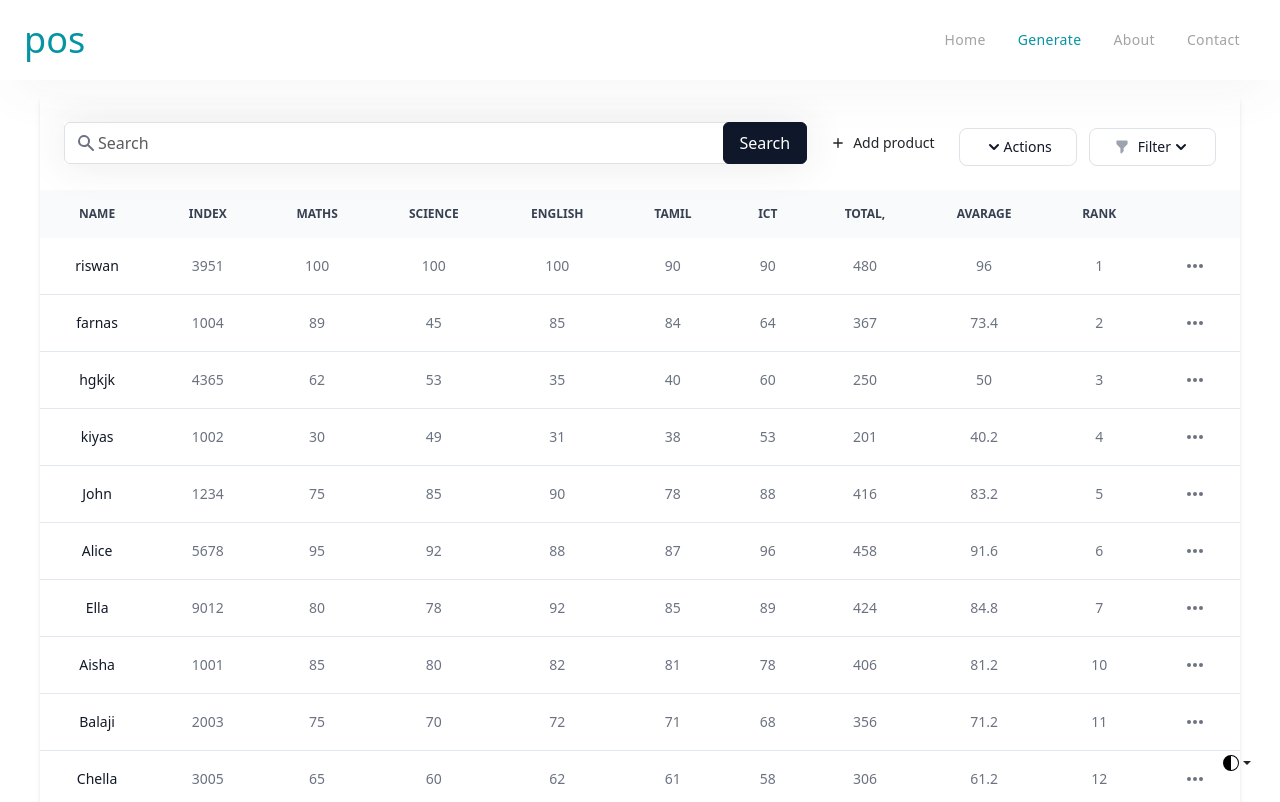
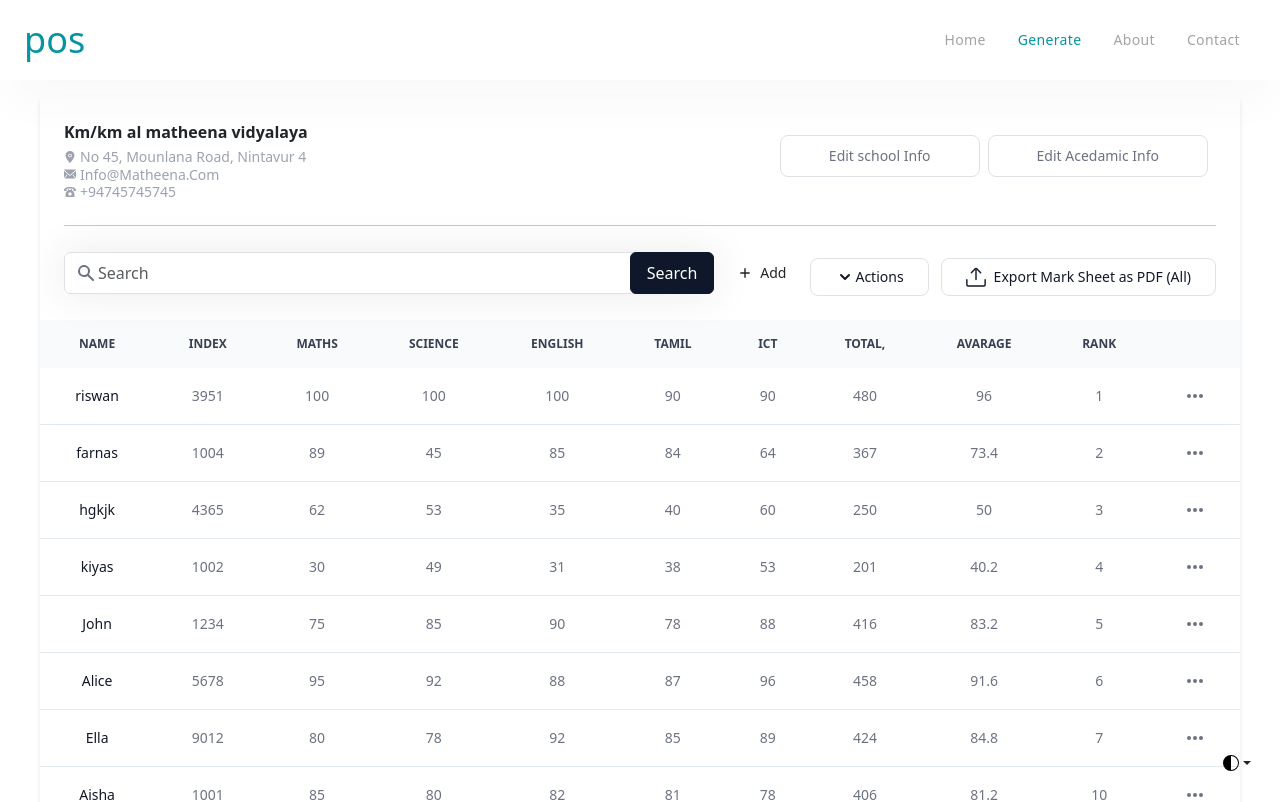
Before and after one commit to ARMkiyas/Progress-of-Student-App, a React (Vite) app: page /generate in a window 1280 px wide. Shown: the top 802 px of the page. Built offline with nearby package versions, Linux system fonts and the light colour scheme; what @react-pdf/renderer would draw is missing.

Commit message:
added info header to report table

```diff
--- a/src/pages/generate/ReportPage.tsx
+++ b/src/pages/generate/ReportPage.tsx
@@ -29,6 +29,156 @@ export default function ReportPage() {
         <div className="max-w-screen-xl px-4 mx-auto lg:px-12">
           <div className="relative overflow-hidden shadow-md dark:bg-gray-800 sm:rounded-lg">
             {/* top header */}
+            <div className="flex flex-col items-center justify-between p-4 space-y-3 md:flex-row md:space-y-0 md:space-x-4">
+              <div className="inline-flex flex-col items-start justify-start gap-1">
+                <div className="dark:text-white text-base font-semibold font-['Inter'] leading-normal">
+                  {schoolDetails.schoolname.trim()}
+                </div>
+                <div className="inline-flex items-center self-stretch justify-start">
+                  <div className="inline-flex flex-col items-start justify-start">
+                    <div className="text-gray-400 text-sm font-normal font-['Inter'] leading-tight flex items-center space-x-1">
+                      <div>
+                        <svg
+                          className="text-gray-400 w-3 h-3 font-normal font-['Inter'] leading-tight"
+                          viewBox="-4 0 32 32"
+                          version="1.1"
+                          xmlns="http://www.w3.org/2000/svg"
+                          xmlnsXlink="http://www.w3.org/1999/xlink"
+                          fill="currentColor"
+                        >
+                          <g id="SVGRepo_bgCarrier" stroke-width="0"></g>
+                          <g
+                            id="SVGRepo_tracerCarrier"
+                            stroke-linecap="round"
+                            stroke-linejoin="round"
+                          ></g>
+                          <g id="SVGRepo_iconCarrier">
+                            {" "}
+                            <title>location</title>{" "}
+                            <desc>Created with Sketch Beta.</desc>{" "}
+                            <defs> </defs>{" "}
+                            <g
+                              id="Page-1"
+                              stroke="none"
+                              stroke-width="1"
+                              fill="currentColor"
+                              fill-rule="evenodd"
+                            >
+                              {" "}
+                              <g
+                                id="Icon-Set-Filled"
+                                transform="translate(-106.000000, -413.000000)"
+                                fill="currentColor"
+                              >
+                                {" "}
+                                <path
+                                  d="M118,422 C116.343,422 115,423.343 115,425 C115,426.657 116.343,428 118,428 C119.657,428 121,426.657 121,425 C121,423.343 119.657,422 118,422 L118,422 Z M118,430 C115.239,430 113,427.762 113,425 C113,422.238 115.239,420 118,420 C120.761,420 123,422.238 123,425 C123,427.762 120.761,430 118,430 L118,430 Z M118,413 C111.373,413 106,418.373 106,425 C106,430.018 116.005,445.011 118,445 C119.964,445.011 130,429.95 130,425 C130,418.373 124.627,413 118,413 L118,413 Z"
+                                  id="location"
+                                >
+                                  {" "}
+                                </path>{" "}
+                              </g>{" "}
+                            </g>{" "}
+                          </g>
+                        </svg>
+                      </div>
+                      <div style={{ textTransform: "capitalize" }}>
+                        {schoolDetails.SchoolAddress.trim()}
+                      </div>
+                    </div>
+                    <div className="text-gray-400 text-sm font-normal font-['Inter'] leading-tight flex items-center space-x-1">
+                      <div>
+                        <svg
+                          className="text-gray-400 w-3 h-3 font-normal font-['Inter'] leading-tight"
+                          fill="currentColor"
+                          viewBox="0 0 1920 1920"
+                          xmlns="http://www.w3.org/2000/svg"
+                        >
+                          <g id="SVGRepo_bgCarrier" stroke-width="0"></g>
+                          <g
+                            id="SVGRepo_tracerCarrier"
+                            stroke-linecap="round"
+                            stroke-linejoin="round"
+                          ></g>
+                          <g id="SVGRepo_iconCarrier">
+                            {" "}
+                            <path
+                              d="M1920 428.266v1189.54l-464.16-580.146-88.203 70.585 468.679 585.904H83.684l468.679-585.904-88.202-70.585L0 1617.805V428.265l959.944 832.441L1920 428.266ZM1919.932 226v52.627l-959.943 832.44L.045 278.628V226h1919.887Z"
+                              fill-rule="evenodd"
+                            ></path>{" "}
+                          </g>
+                        </svg>
+                      </div>
+                      <div style={{ textTransform: "capitalize" }}>
+                        {schoolDetails.SchoolEmail.trim()}
+                      </div>
+                    </div>
+                    <div className="text-gray-400 text-sm font-normal font-['Inter'] leading-tight flex items-center space-x-1">
+                      <div>
+                        <svg
+                          className="text-gray-400 w-3 h-3 font-normal font-['Inter'] leading-tight"
+                          version="1.1"
+                          id="_x32_"
+                          xmlns="http://www.w3.org/2000/svg"
+                          xmlnsXlink="http://www.w3.org/1999/xlink"
+                          viewBox="0 0 512 512"
+                          xmlSpace="preserve"
+                          fill="currentColor"
+                        >
+                          <g id="SVGRepo_bgCarrier" stroke-width="0"></g>
+                          <g
+                            id="SVGRepo_tracerCarrier"
+                            stroke-linecap="round"
+                            stroke-linejoin="round"
+                          ></g>
+                          <g id="SVGRepo_iconCarrier">
+                            {" "}
+                            <style type="text/css"> </style>{" "}
+                            <g>
+                              {" "}
+                              <path
+                                fill="currentColor"
+                                d="M337.469,206.488v-79.735l-42.812,7.654v32.814H217.34v-32.814l-42.809-7.654v79.735h-50.883L65.566,333.609 v25.135v18.062v53.512v7.096v10.341c0,10.862,8.016,19.668,17.898,19.668h345.066c9.887,0,17.902-8.806,17.902-19.668v-10.341 v-7.096v-53.512v-18.062v-25.135l-58.82-127.121H337.469z M256,410.493c-39.942,0-72.32-32.38-72.32-72.322 c0-39.942,32.379-72.322,72.32-72.322s72.32,32.38,72.32,72.322C328.32,378.113,295.942,410.493,256,410.493z"
+                              ></path>{" "}
+                              <path
+                                fill="currentColor"
+                                d="M434.02,70.476c-38.508-16.331-123.258-25.9-178.02-25.9c-53.02,0-139.512,9.568-178.02,25.9 C39.016,87,0,123.985,0,167.556c0,23.89,11.906,38.075,14.754,41.373c0,0,16.304,0,20.652,0h24.308c13.367,0,29.328,0,37.938,0 c4.934,0,15.734-21.419,15.734-30.166c0-15.386-8.148-36.78-8.148-36.78c0.469-10.588,4.676-18.324,21.918-25.736 c31.262-13.438,100.019-14.041,128.844-14.041c28.824,0,97.582,0.604,128.844,14.041c17.242,7.412,21.449,15.148,21.918,25.736 c0,0-8.148,21.394-8.148,36.78c0,8.747,10.801,30.166,15.734,30.166c8.606,0,24.566,0,37.938,0h24.308c4.348,0,20.652,0,20.652,0 c2.848-3.298,14.754-17.484,14.754-41.373C512,123.985,472.984,87,434.02,70.476z"
+                              ></path>{" "}
+                            </g>{" "}
+                          </g>
+                        </svg>
+                      </div>
+                      <div style={{ textTransform: "capitalize" }}>
+                        {schoolDetails.SchoolPhone.trim()}
+                      </div>
+                    </div>
+                  </div>
+                </div>
+              </div>
+              <div className="inline-flex flex-col items-start justify-start pl-4">
+                <div className="inline-flex items-center justify-start">
+                  <div className="inline-flex flex-col items-start justify-start gap-1">
+                    <button
+                      type="button"
+                      className="py-2.5 px-5 mr-2 mb-2 text-sm font-medium text-gray-500 focus:outline-none  rounded-lg border border-gray-200 hover:bg-gray-100 hover:text-blue-700 focus:z-10 focus:ring-4 focus:ring-gray-200 dark:focus:ring-gray-700 dark:bg-gray-800 dark:text-gray-400 dark:border-gray-600 dark:hover:text-white dark:hover:bg-gray-700"
+                    >
+                      Edit school Info
+                    </button>
+                  </div>
+                  <div className="inline-flex flex-col items-start justify-start pl-6">
+                    {" "}
+                    <button
+                      type="button"
+                      className="py-2.5 px-5 mr-2 mb-2 text-sm font-medium text-gray-500 focus:outline-none  rounded-lg border border-gray-200 hover:bg-gray-100 hover:text-blue-700 focus:z-10 focus:ring-4 focus:ring-gray-200 dark:focus:ring-gray-700 dark:bg-gray-800 dark:text-gray-400 dark:border-gray-600 dark:hover:text-white dark:hover:bg-gray-700"
+                    >
+                      Edit Acedamic Info
+                    </button>
+                  </div>
+                </div>
+              </div>
+            </div>
+            <hr className="mx-4 my-0 border-gray-700 dark:border-gray-100" />
+            {/* top actions */}
             <div className="flex flex-col items-center justify-between p-4 space-y-3 md:flex-row md:space-y-0 md:space-x-4">
               <div className="w-full md:w-1/2">
                 <form className="flex items-center">
@@ -85,13 +235,13 @@ export default function ReportPage() {
                       d="M10 3a1 1 0 011 1v5h5a1 1 0 110 2h-5v5a1 1 0 11-2 0v-5H4a1 1 0 110-2h5V4a1 1 0 011-1z"
                     />
                   </svg>
-                  Add product
+                  Add
                 </button>
                 <div className="flex items-center w-full space-x-3 md:w-auto">
                   <button
                     id="actionsDropdownButton"
                     data-dropdown-toggle="actionsDropdown"
-                    className="flex items-center justify-center w-full px-4 py-2 text-sm font-medium text-gray-900 bg-white border border-gray-200 rounded-lg md:w-auto focus:outline-none hover:bg-gray-100 hover:text-primary-700 focus:z-10 focus:ring-4 focus:ring-gray-200 dark:focus:ring-gray-700 dark:bg-gray-800 dark:text-gray-400 dark:border-gray-600 dark:hover:text-white dark:hover:bg-gray-700"
+                    className="flex items-center justify-center w-full px-4 py-2 text-sm font-medium text-gray-900 border border-gray-200 rounded-lg md:w-auto focus:outline-none hover:bg-gray-100 hover:text-primary-700 focus:z-10 focus:ring-4 focus:ring-gray-200 dark:focus:ring-gray-700 dark:bg-gray-800 dark:text-white dark:border-gray-600 dark:hover:text-white dark:hover:bg-gray-700"
                     type="button"
                   >
                     <svg
@@ -138,36 +288,30 @@ export default function ReportPage() {
                   <button
                     id="filterDropdownButton"
                     data-dropdown-toggle="filterDropdown"
-                    className="flex items-center justify-center w-full px-4 py-2 text-sm font-medium text-gray-900 bg-white border border-gray-200 rounded-lg md:w-auto focus:outline-none hover:bg-gray-100 hover:text-primary-700 focus:z-10 focus:ring-4 focus:ring-gray-200 dark:focus:ring-gray-700 dark:bg-gray-800 dark:text-gray-400 dark:border-gray-600 dark:hover:text-white dark:hover:bg-gray-700"
+                    className="flex items-center justify-center w-full px-4 py-2 text-sm font-medium text-gray-900 border border-gray-200 rounded-lg md:w-auto focus:outline-none hover:bg-gray-100 hover:text-primary-700 focus:z-10 focus:ring-4 focus:ring-gray-200 dark:focus:ring-gray-700 dark:bg-gray-800 dark:text-white dark:border-gray-600 dark:hover:text-white dark:hover:bg-gray-700"
                     type="button"
                   >
                     <svg
+                      className="w-5 h-5 mr-2 -ml-1"
+                      fill="currentColor"
+                      viewBox="0 0 35 35"
+                      data-name="Layer 2"
+                      id="b7babb3a-07a5-4f0e-b9ad-475301dbdd9c"
                       xmlns="http://www.w3.org/2000/svg"
-                      aria-hidden="true"
-                      className="w-4 h-4 mr-2 text-gray-400"
-                      viewBox="0 0 20 20"
-                      fill="currentColor"
                     >
-                      <path
-                        fill-rule="evenodd"
-                        d="M3 3a1 1 0 011-1h12a1 1 0 011 1v3a1 1 0 01-.293.707L12 11.414V15a1 1 0 01-.293.707l-2 2A1 1 0 018 17v-5.586L3.293 6.707A1 1 0 013 6V3z"
-                        clip-rule="evenodd"
-                      />
+                      <g id="SVGRepo_bgCarrier" stroke-width="0"></g>
+                      <g
+                        id="SVGRepo_tracerCarrier"
+                        stroke-linecap="round"
+                        stroke-linejoin="round"
+                      ></g>
+                      <g id="SVGRepo_iconCarrier">
+                        <path d="M17.5,23.1a1.25,1.25,0,0,1-1.25-1.25V3.154a1.25,1.25,0,0,1,2.5,0V21.848A1.25,1.25,0,0,1,17.5,23.1Z"></path>
+                        <path d="M9.371,11.163a1.251,1.251,0,0,1-.884-2.134l6.751-6.751a3.2,3.2,0,0,1,4.524,0l6.752,6.751A1.25,1.25,0,0,1,24.746,10.8L18,4.046a.7.7,0,0,0-.99,0L10.254,10.8A1.243,1.243,0,0,1,9.371,11.163Z"></path>
+                        <path d="M31.436,34.466H3.564A3.317,3.317,0,0,1,.25,31.153V22.415a1.25,1.25,0,0,1,2.5,0v8.738a.815.815,0,0,0,.814.813H31.436a.815.815,0,0,0,.814-.813V22.415a1.25,1.25,0,0,1,2.5,0v8.738A3.317,3.317,0,0,1,31.436,34.466Z"></path>
+                      </g>
                     </svg>
-                    Filter
-                    <svg
-                      className="-mr-1 ml-1.5 w-5 h-5"
-                      fill="currentColor"
-                      viewBox="0 0 20 20"
-                      xmlns="http://www.w3.org/2000/svg"
-                      aria-hidden="true"
-                    >
-                      <path
-                        clip-rule="evenodd"
-                        fill-rule="evenodd"
-                        d="M5.293 7.293a1 1 0 011.414 0L10 10.586l3.293-3.293a1 1 0 111.414 1.414l-4 4a1 1 0 01-1.414 0l-4-4a1 1 0 010-1.414z"
-                      />
-                    </svg>
+                    Export Mark Sheet as PDF (All)
                   </button>
                   <div
                     id="filterDropdown"
```
